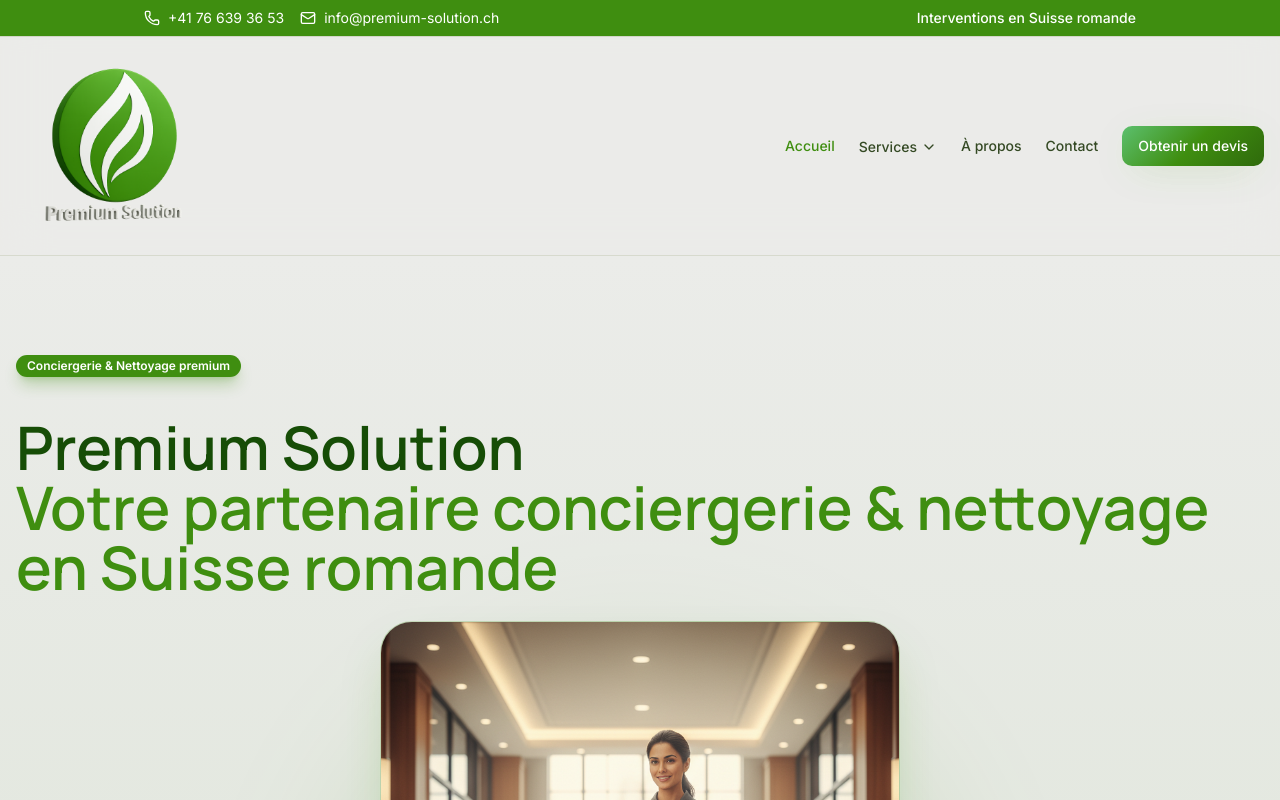
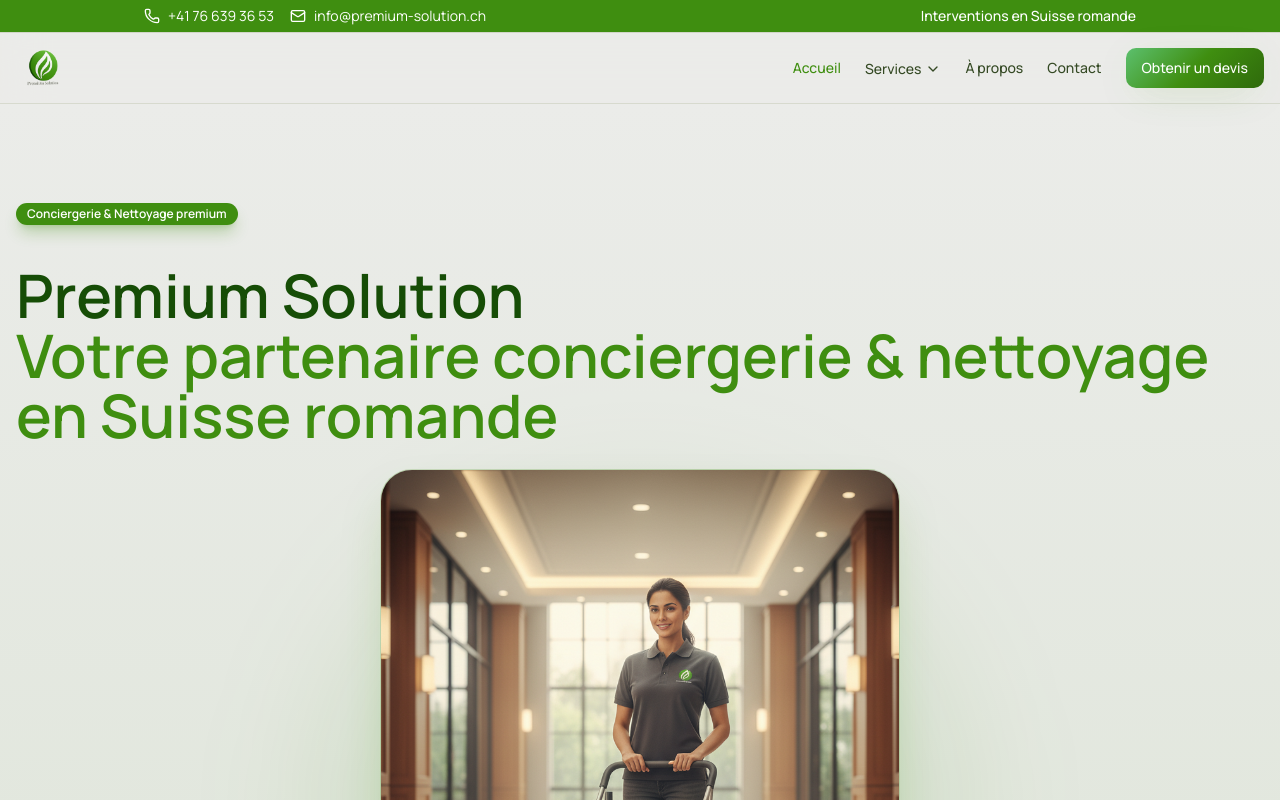
Before and after one commit to DanielJandric/premiumsolutionrefactored, a Next.js app: page / in a window 1280 px wide. Shown: the top 800 px of the page. Built offline with nearby package versions, Linux system fonts and the light colour scheme.

Commit message:
feat(ui): unify Manrope sitewide, modernize header/hero/buttons/cards, reduce header height

```diff
--- a/components/layout/Header.tsx
+++ b/components/layout/Header.tsx
@@ -45,7 +45,7 @@
   return (
     <header className="sticky top-0 z-50 w-full border-b border-border/80 bg-background/70 backdrop-blur-xl">
       <div className="border-b border-border bg-primary text-primary-foreground">
-        <div className="mx-auto flex max-w-5xl items-center justify-between gap-4 px-4 py-2 text-sm">
+        <div className="mx-auto flex max-w-5xl items-center justify-between gap-4 px-4 py-1.5 text-xs md:text-sm">
           <div className="flex flex-wrap items-center gap-4">
             <a
               href="tel:+41766393653"
@@ -68,18 +68,18 @@
         </div>
       </div>
 
-      <div className="container flex items-center justify-between py-4">
+      <div className="container flex items-center justify-between py-2.5 md:py-3">
         <Link
           href="/"
-          className="relative flex items-center gap-2 rounded-2xl border border-transparent px-2 py-1 transition hover:border-primary/30 hover:bg-primary/5"
+          className="relative flex items-center gap-2 rounded-2xl border border-transparent px-1.5 py-0.5 transition hover:border-primary/30 hover:bg-primary/5"
         >
           <Image
             src="/logo.png"
             alt="Premium Solution"
-            width={160}
-            height={50}
+            width={144}
+            height={44}
             priority
-            className="h-auto w-24 sm:w-32 md:w-44"
+            className="h-8 w-auto sm:h-9 md:h-10"
             sizes="(max-width: 640px) 96px, (max-width: 768px) 128px, 176px"
           />
         </Link>
--- a/tailwind.config.ts
+++ b/tailwind.config.ts
@@ -81,7 +81,7 @@
         },
       },
       fontFamily: {
-        sans: ["var(--font-inter)", "system-ui", "sans-serif"],
+        sans: ["var(--font-manrope)", "var(--font-inter)", "system-ui", "sans-serif"],
         display: ["var(--font-manrope)", "var(--font-inter)", "system-ui", "sans-serif"],
       },
       boxShadow: {
```
Also changed, not shown: 1 other file (tests, documents, lock files or other folders).
